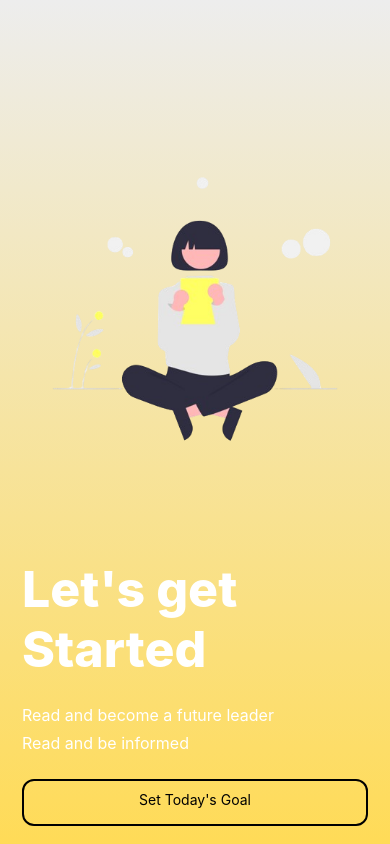
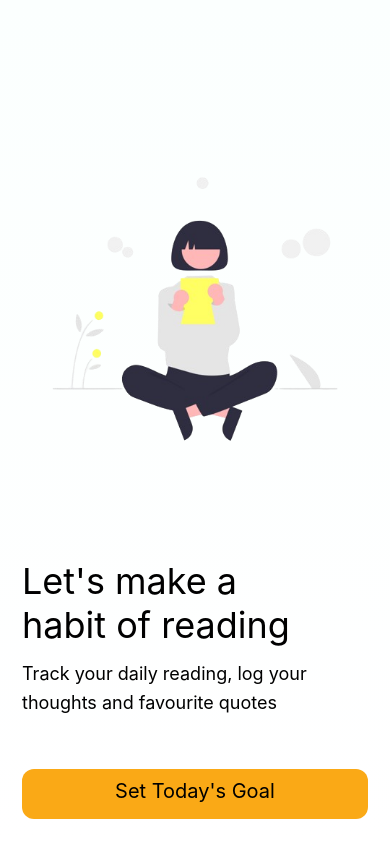
Before and after one commit to mosidrum/countdown_timer, a React Native app: screen /Welcome in a window 390 px wide. Built offline with nearby package versions, Linux system fonts and the light colour scheme.

Commit message:
Welcome page

```diff
--- a/components/Button.js
+++ b/components/Button.js
@@ -4,9 +4,12 @@ import { Colors } from '../constants';
 
 export default function Button(props) {
 	return (
-		<TouchableOpacity onPress={props.onPress} style={styles.button}>
-      <Text>{props.title}</Text>
-    </TouchableOpacity>
+		<TouchableOpacity
+			onPress={props.onPress}
+			style={styles.button}
+		>
+			<Text style={styles.text}>{props.title}</Text>
+		</TouchableOpacity>
 	);
 }
 
@@ -14,10 +17,13 @@ const styles = StyleSheet.create({
 	button: {
 		paddingBottom: 16,
 		paddingVertical: 10,
-		borderColor: Colors.primary,
-		borderWidth: 2,
 		borderRadius: 12,
 		alignItems: 'center',
-		justifyContent: 'centeer',
+		justifyContent: 'center',
+		backgroundColor: Colors.buttonColor,
+	},
+	text: {
+		color: Colors.black,
+		fontSize: 20,
 	},
 });
--- a/constants/Colors.js
+++ b/constants/Colors.js
@@ -1,8 +1,9 @@
 const Colors = {
 	white: '#FFF',
 	black: '#22222',
-	background: '#ededed',
-	secondary: '#ffdb57',
+	background: '#fbfffe',
+	secondary: '#fff',
+	buttonColor: '#faa916',
 };
 
 export default Colors;
--- a/screens/Welcome.js
+++ b/screens/Welcome.js
@@ -23,11 +23,11 @@ export default function Welcome({ navigation }) {
 				/>
 			</View>
 			<View style={styles.contentContainer}>
-				<Text style={styles.title}>Let's get</Text>
-				<Text style={styles.title}>Started</Text>
+				<Text style={styles.title}>Let's make a</Text>
+				<Text style={styles.title}>habit of reading</Text>
 				<View style={styles.textContainer}>
-					<Text style={styles.text}>Read and become a future leader</Text>
-					<Text style={styles.text}>Read and be informed</Text>
+					<Text style={styles.text}>Track your daily reading, log your</Text>
+					<Text style={styles.text}>thoughts and favourite quotes</Text>
 				</View>
 				<Button
 					title="Set Today's Goal"
@@ -59,16 +59,16 @@ const styles = StyleSheet.create({
 		// paddingTop: 20, // Adjust as needed
 	},
 	title: {
-		fontSize: 50,
-		fontWeight: '800',
-		color: Colors.white,
+		fontSize: 36,
+		color: Colors.black,
 	},
 	textContainer: {
-		marginVertical: 22,
+		marginTop: 12,
+    marginBottom: 52
 	},
 	text: {
-		fontSize: 16,
-		color: Colors.white,
+		fontSize: 18,
+		color: Colors.black,
 		marginVertical: 4,
 	},
 	button: {
```
